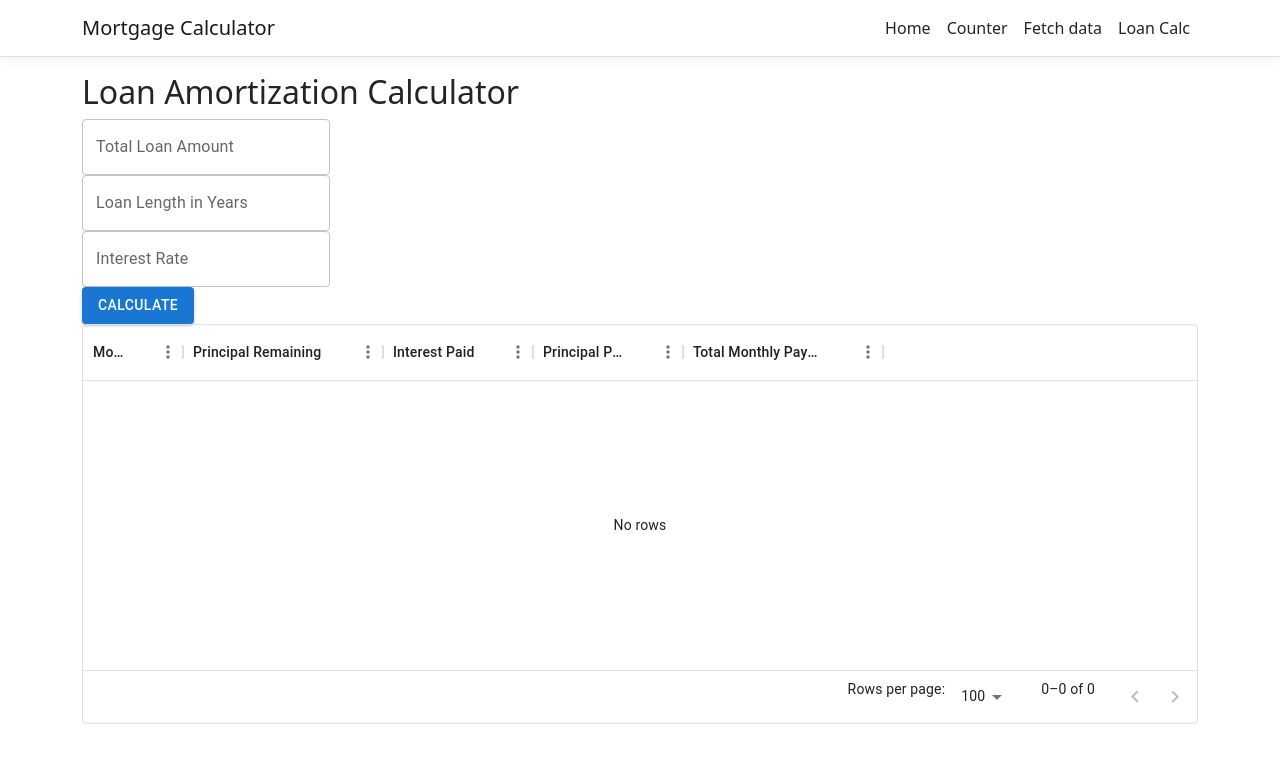
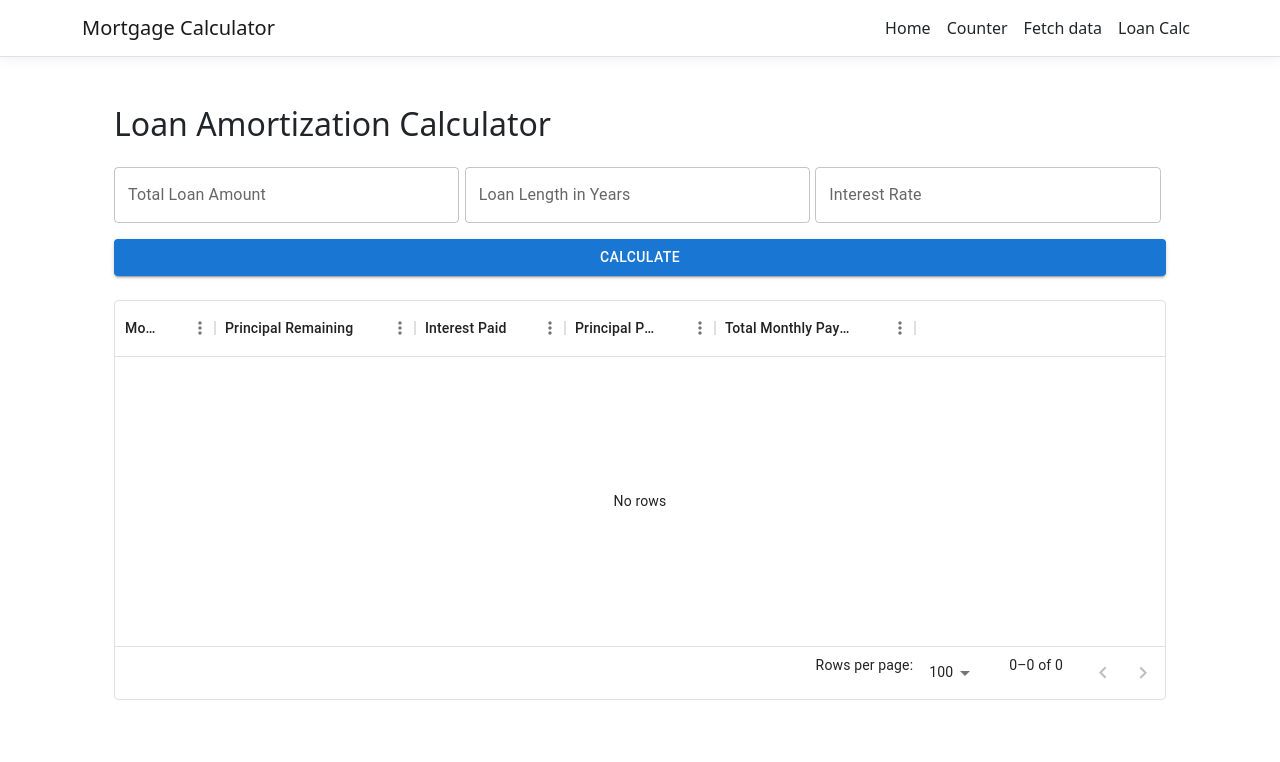
Before and after one commit to cjslatz/MortgageNeu, a React (Create React App) app in the folder MortgageNeu/ClientApp/: page /loan-calculator in a window 1280 px wide. Shown: the top 762 px of the page. Built offline with nearby package versions, Linux system fonts and the light colour scheme.

Commit message:
Update styling, still inline will need to change that

```diff
--- a/MortgageNeu/ClientApp/src/components/LoanCalculator.js
+++ b/MortgageNeu/ClientApp/src/components/LoanCalculator.js
@@ -1,5 +1,5 @@
 import React, { useState } from 'react';
-import { TextField, Button, Paper } from '@mui/material';
+import { TextField, Button, Paper, Box } from '@mui/material';
 import { DataGrid } from '@mui/x-data-grid';
 
 function LoanCalculator() {
@@ -44,23 +44,45 @@ function LoanCalculator() {
 
 
     return (
-        <div>
-            <h2>Loan Amortization Calculator</h2>
-            <div>
-                <TextField label="Total Loan Amount" type="number" value={loanAmount} onChange={(e) => setLoanAmount(e.target.value)} />
-            </div>
-            <div>
-                <TextField label="Loan Length in Years" type="number" value={loanLength} onChange={(e) => setLoanLength(e.target.value)} />
-            </div>
-            <div>
-                <TextField label="Interest Rate" type="number" value={interestRate} onChange={(e) => setInterestRate(e.target.value)} />
-            </div>
-            <Button variant="contained" onClick={calculateAmortization}>Calculate</Button>
+        <Box p={4}>
+            <h2 style={{ marginBottom: '1.5rem' }}>Loan Amortization Calculator</h2>
+            <Box display="flex" alignItems="center" marginBottom="1rem">
+                <TextField
+                    label="Total Loan Amount"
+                    type="number"
+                    value={loanAmount}
+                    onChange={(e) => setLoanAmount(e.target.value)}
+                    variant="outlined"
+                    fullWidth
+                />
+                <Box width="1rem" />
+                <TextField
+                    label="Loan Length in Years"
+                    type="number"
+                    value={loanLength}
+                    onChange={(e) => setLoanLength(e.target.value)}
+                    variant="outlined"
+                    fullWidth
+                />
+                <Box width="1rem" />
+                <TextField
+                    label="Interest Rate"
+                    type="number"
+                    value={interestRate}
+                    onChange={(e) => setInterestRate(e.target.value)}
+                    variant="outlined"
+                    fullWidth
+                />
+                <Box width="1rem" />
+            </Box>
+            <Button variant="contained" onClick={calculateAmortization} color="primary" fullWidth>
+                Calculate
+            </Button>
 
-            <div style={{ height: 400, width: '100%' }}>
+            <div style={{ height: 400, width: '100%', marginTop: '1.5rem' }}>
                 <DataGrid rows={amortizationDataWithKeys} columns={columns} pageSize={10} />
             </div>
-        </div>
+        </Box>
     );
 }
 
```
